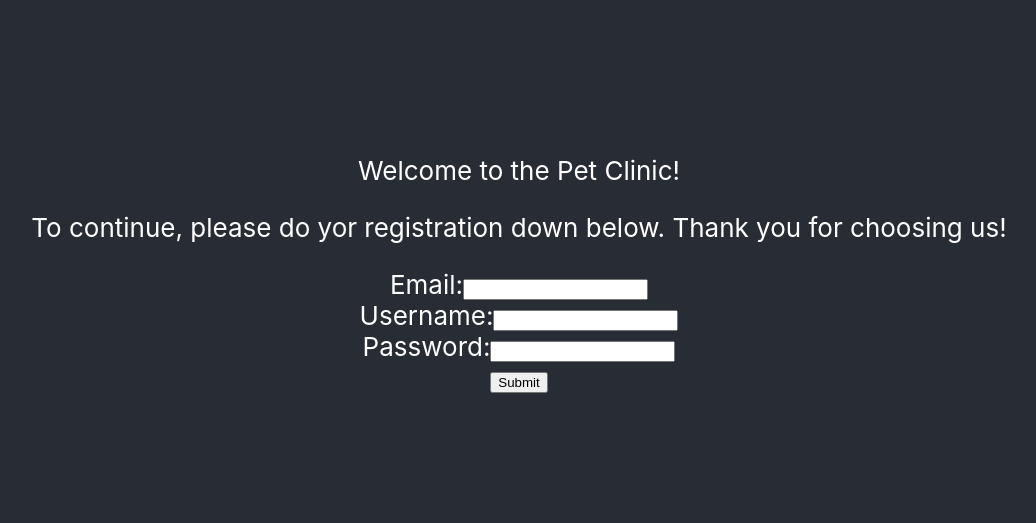
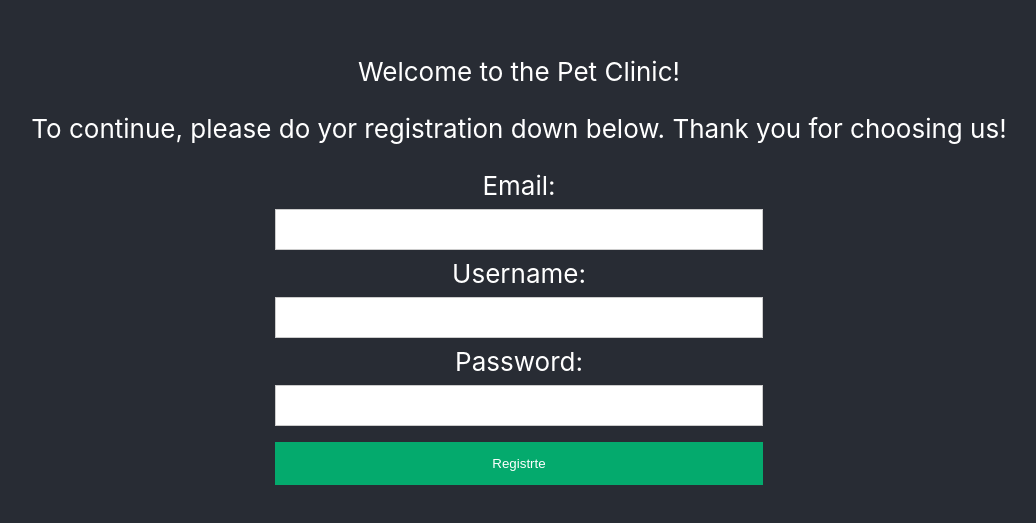
Before and after one commit to gfa-cc-after/StudyGroup_1_PET_Clinic_Frontend-main, a React (Create React App) app: page / in a window 1280 px wide. Shown: the part 139-662 px from the top of the page, without its empty margins (121-1157 px from the left). Built offline with nearby package versions, Linux system fonts and the light colour scheme.

Commit message:
chore: designing registartion page

```diff
--- a/src/App.css
+++ b/src/App.css
@@ -28,6 +28,27 @@
   color: #61dafb;
 }
 
+input[type=text], input[type=password], input[type=email] {
+  align:center;
+  width: 50%;
+  padding: 12px 20px;
+  margin: 8px 0;
+  display: inline-block;
+  border: 1px solid #ccc;
+  box-sizing: border-box;
+
+}
+
+button {
+  background-color: #04AA6D;
+  color: white;
+  padding: 14px 20px;
+  margin: 8px 0;
+  border: none;
+  cursor: pointer;
+  width: 50%;
+}
+
 @keyframes App-logo-spin {
   from {
     transform: rotate(0deg);
--- a/src/App.js
+++ b/src/App.js
@@ -9,17 +9,20 @@ function App() {
         <p>To continue, please do yor registration down below. Thank you for choosing us!</p>
 
             <label for="email">Email:</label>
+            <br></br>
             <input type="email" id="email" name="email"></input>
             <br></br>
 
             <label for="username">Username:</label>
+            <br></br>
             <input type="text" id="username" name="username"></input>
             <br></br>
 
             <label for="password">Password:</label>
-            <input type="text" id="password" name="password"></input>
             <br></br>
-                <button type="submit">Submit</button>
+            <input type="password" id="password" name="password"></input>
+            <br></br>
+                <button type="submit">Registrte</button>
 
         </form>
       </header>
```
